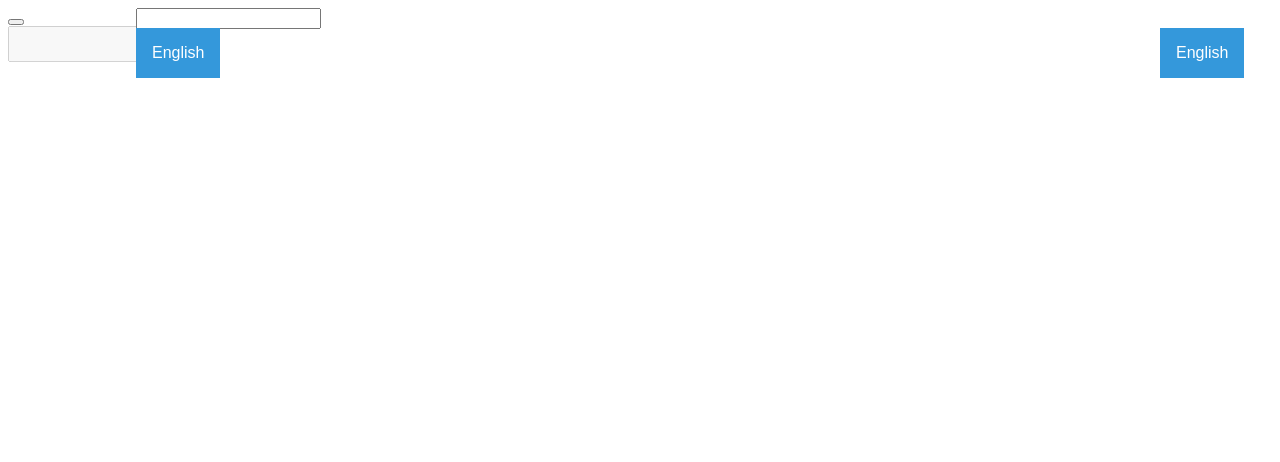
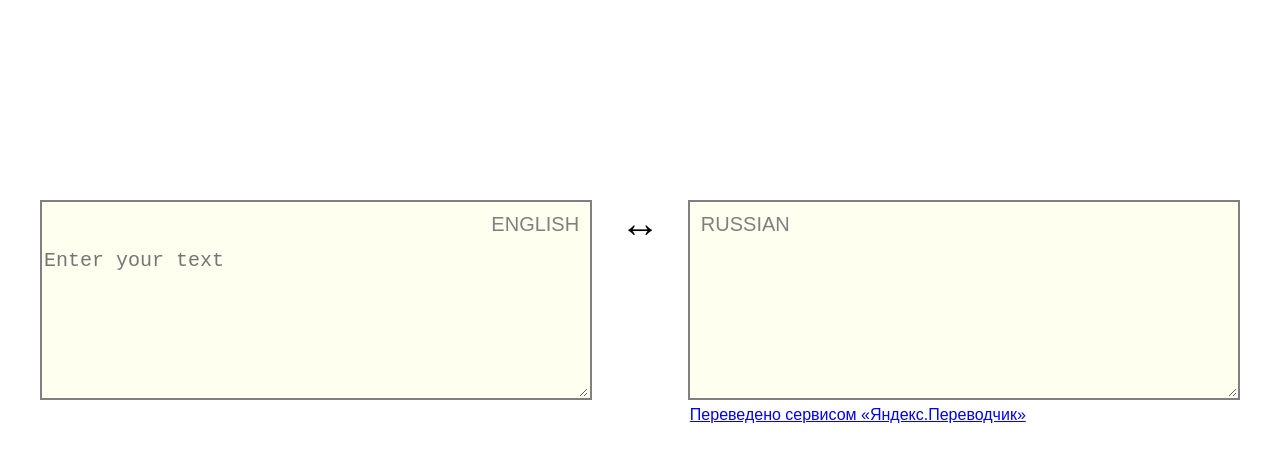
Before and after one commit to sproetje8/myfirstproject, a website: page myTranslator.html in a window 1280 px wide. Drawn offline with Linux system fonts and the light colour scheme.

Commit message:
feat: Correct HTML and CSS and add folder for JS, add API key to js

```diff
--- /dev/null
+++ b/JS/config.js
@@ -0,0 +1 @@
+const APIkey = "trnsl.1.1.20200303T102859Z.6823171d9619f449.50fd2197c0e0b5befffaf0806fafd924b64f046b";
--- /dev/null
+++ b/JS/myTranslator.js
@@ -0,0 +1 @@
+console.log('firing this thing');
--- a/myTranslator.html
+++ b/myTranslator.html
@@ -4,41 +4,42 @@
 <head>
 	<meta charset="UTF-8" />
 	<meta name="viewport" content="width=device-width, initial-scale=1.0" />
+	<link rel="stylesheet" href="styles.css">
 	<title>My Translator</title>
-	<link rel="stylesheet" href="styles.css">
 </head>
 
 <body>
 	<div class="container">
-		<div class="dropdown" id="original-container">
-			<button class="dropbtn" id="srcLangDropBtn">English</button>
-			<div id="srcLangDropdown" class="dropdown-content">
-				<ul style="list-style: none;" class="srcLangList">
-					<li class="srcLang" id="chinese">Chinese</li>
-					<li class="srcLang" id="english">English</li>
-					<li class="srcLang" id="russian">Russian</li>
-				</ul>
-			</div>
+		<div class="text-field" id="text-field-original">
+			<select class="langs-list" id="src-langs-list">
+				<option class="langs-list-item" id="langs-list-item-initial" value="en">
+					English
+				</option>
+				<option class="langs-list-item" value="">
+				</option>
+			</select>
 			<div>
-				<input />
+				<textarea class="input" id="srctext" cols="50" rows="9" maxlength="10000"
+					placeholder="Enter your text"></textarea>
 			</div>
 		</div>
-		<div class="dropdown" id="translation-container">
-			<button class="dropbtn" id="targLangDropBtn">English</button>
-			<div id="targLangDropdown" class="dropdown-content">
-				<ul style="list-style: none;" class="targLangList">
-					<li class="targLang" id="chinese">Chinese</li>
-					<li class="targLang" id="english">English</li>
-					<li class="targLang" id="russian">Russian</li>
-				</ul>
+		<button type="button" class="switch-lang">&#8596;</button>
+		<div class="text-field" id="text-field-translation">
+			<select class="langs-list" id="targ-langs-list">
+				<option class="langs-list-item" value="">
+					Russian
+				</option>
+			</select>
+			<div>
+				<textarea class="output" id="targlang" cols="50" rows="9" maxlength="10000"disabled>
+				</textarea>
+				<label for="targlang"><a href="http://translate.yandex.ru/">
+					Переведено сервисом «Яндекс.Переводчик»
+				</a></label>
 			</div>
 		</div>
-		<button></button>
-		<div>
-			<textarea disabled></textarea>
-		</div>
 	</div>
-	<script src="myTranslator.js"></script>
+	<script src="JS/myTranslator.js"></script>
 </body>
 
 </html>
--- a/styles.css
+++ b/styles.css
@@ -1,70 +1,104 @@
 body {
 	font-family: Arial, Helvetica, sans-serif;
+	padding: 0;
+	margin: 0;
 	width: 100%;
-	height: 500px;
+	height: 100%;
 }
 
 .container {
+	display: flex;
+	flex-wrap: nowrap;
 	position: relative;
+	top: 200px;
+	width: 1200px;
+	height: 200px;
+	margin: 0 auto;
+	background-color: white;
+	padding: 0;
 }
-/* Dropdown Button */
-.dropbtn {
-	position: absolute;
-	top: 20px;
-	background-color: #3498DB;
-	color: white;
-	padding: 16px;
-	font-size: 16px;
+
+.text-field {
+	position: relative;
+	width: 550px;
+	height: 196px;
+	background-color: ivory;
+	margin: 0 auto;
+	border: 2px solid grey;
+}
+
+.switch-lang {
+	position: relative;
+	padding: 0;
+	margin: 0;
+	width: 96px;
+	height: 46px;
 	border: none;
+	background-color: white;
+	font-size: 40px;
+	font-weight: bold;
 	cursor: pointer;
 }
 
-/* Dropdown button on hover & focus */
-.dropbtn:hover, .dropbtn:focus {
-	background-color: #2980B9;
+select {
+	display: block;
+	position: relative;
+	top: 0;
+	left: 1px;
+	width: 320px;
+	height: 44px;
+	padding: 0 10px;
+	background-color: ivory;
+	font-size: 20px;
+	font-weight: 400;
+	text-transform: uppercase;
+	text-align-last: center;
+	color: grey;
+	border: none;
+	cursor: pointer;
+	/* for Firefox */
+	-moz-appearance: none;
+	/* for Chrome */
+	-webkit-appearance: none;
 }
 
-#original-container {
-	left: 10%;
+/* For IE10 */
+select::-ms-expand {
+	display: none;
 }
 
-#translation-container {
-	right: 10%;
+#src-langs-list {
+	float: right;
+	margin-right: 2px;
+	text-align-last: right;
 }
 
-/* The container <div> - needed to position the dropdown content */
-.dropdown {
-	position: absolute;
-	display: inline-block;
+#targ-langs-list {
+	text-align-last: left;
 }
 
-
-/* Dropdown Content (Hidden by Default) */
-.dropdown-content {
-	display: none;
-	position: absolute;
-	background-color: #f1f1f1;
-	min-width: 160px;
-	box-shadow: 0px 8px 16px 0px rgba(0,0,0,0.2);
-	z-index: 1;
+option {
+	text-align: left;
 }
 
-.srcLangList {
-	padding: 0;
-	margin-top: 0;
-	margin-bottom: 0;
+textarea {
+	display: block;
+	position: absolute;
+	bottom: 0;
+	margin-bottom: 1px;
+	width: 542px;
+	height: 146px;
+	background-color: ivory;
+	font-size: 20px;
+	border: none;
 }
 
-/* Links inside the dropdown */
-.dropdown-content ul>li {
-	color: black;
-	padding: 12px 16px;
-	text-decoration: none;
-	display: block;
+.output {
+	margin-left:1px;
 }
 
-/* Change color of dropdown links on hover */
-.dropdown-content li:hover {background-color: #ddd}
-
-/* Show the dropdown menu (use JS to add this class to the .dropdown-content container when the user clicks on the dropdown button) */
-.show {display:block;}
+label {
+	display: block;
+	position: relative;
+	top:160px;
+}
```
Also changed, not shown: myTranslator.js (deleted).
